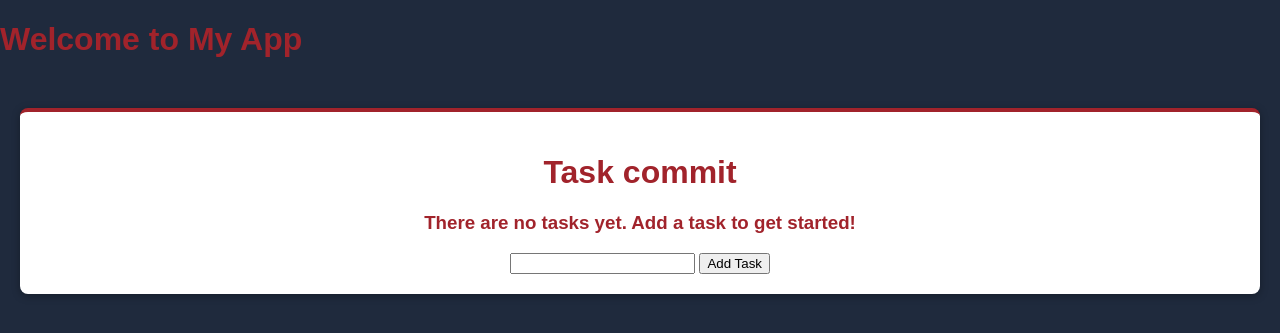
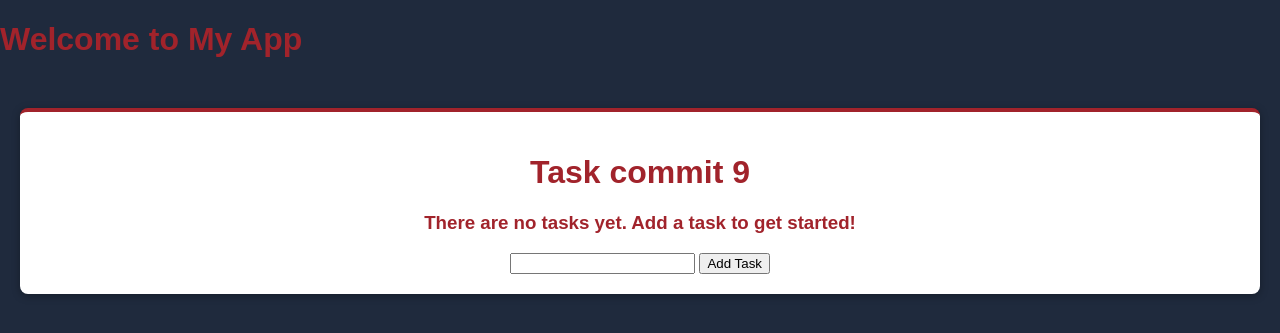
Before and after one commit to AdrianFL85/Mclovin, a Flask app: template templates/index.html in a window 1280 px wide. Shown: the top 333 px of the page. Run offline with Flask 3, Linux system fonts and the light colour scheme; the template is opened without the code that fills it, so the values that code supplies are empty; parts of the project's set-up code (start-up, migrations or seed data) failed here and were passed over.

Commit message:
Cambié titulo

```diff
--- a/templates/index.html
+++ b/templates/index.html
@@ -1,12 +1,12 @@
 {% extends 'base.html' %}
 
 {% block head %}
-<title>Task 1</title>
+<title>Task 2</title>
 {% endblock %}
 
 {% block body %}
 <div class="content">
-    <h1>Task commit</h1>
+    <h1>Task commit 9</h1>
 
     {% if tasks|length < 1 %}
         <h3>There are no tasks yet. Add a task to get started!</h3>
```
